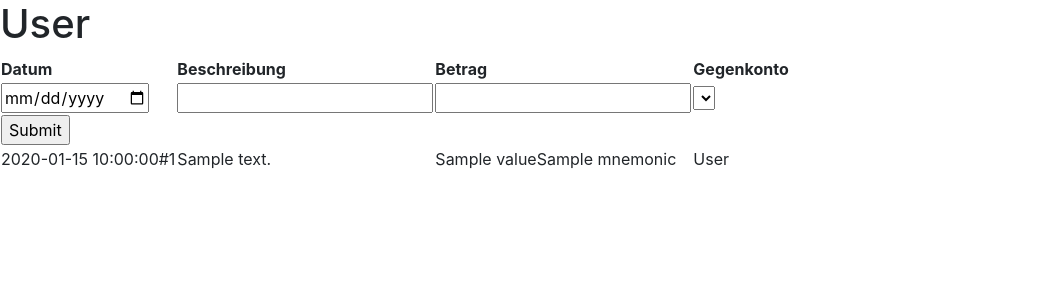
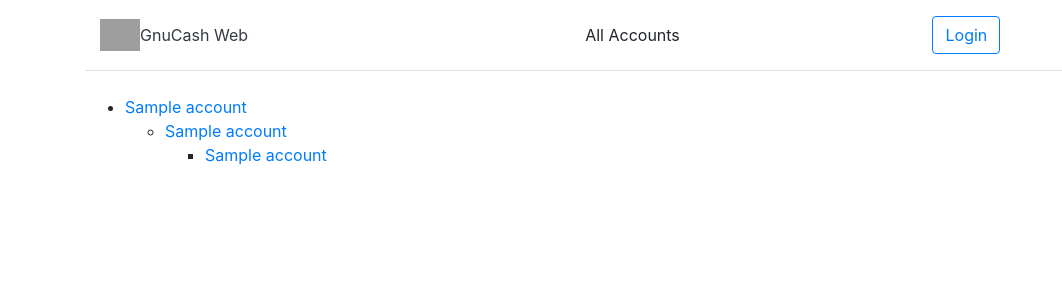
Before and after one commit to joshuabach/gnucash-web, a Flask app: template templates/account.j2 in a window 1280 px wide. Shown: the top 300 px of the page, without its empty margins (0-1062 px from the left). Run offline with Flask 2, Linux system fonts and the light colour scheme; the template is opened without the code that fills it: most values are stand-ins (such as "Sample title", 1, 10 or a date in 2020); lists and menus that the app fills with data are empty; parts of the project's set-up code (start-up, migrations or seed data) failed here and were passed over; some libraries are stand-ins or nearby versions; grey boxes are pictures that could not be loaded.

Commit message:
Bootstrap it and reorganise web structure a bit

```diff
--- a/gnucash_web.py
+++ b/gnucash_web.py
@@ -6,6 +6,13 @@ from piecash import open_book, Transaction, Split
 
 from main import app, config, logger
 from auth import requires_auth, get_db_credentials
+
+def parent_accounts(account):
+    if account:
+        yield from parent_accounts(account.parent)
+        yield account
+
+app.jinja_env.filters['parentaccounts'] = parent_accounts
 
 
 @app.route('/accounts/<path:account_name>')
@@ -17,21 +24,11 @@ def show_account(account_name):
     with open_book(uri_conn=config.DB_URI(*get_db_credentials())) as book:
         account = book.accounts.get(fullname=account_name) if account_name else book.root_account
 
-        # TODO: Support non-placeholder accounts with subaccounts
-        if account.placeholder or account.type == 'ROOT':
-            # List all subaccounts
-            return render_template(
-                'accounts.j2',
-                base_account=account,
-                account_name=account.fullname or 'Book',
-            )
-        else:
-            # List transactions in account
-            return render_template(
-                'account.j2',
-                account=account,
-                book=book,
-            )
+        return render_template(
+            'account.j2',
+            account=account,
+            book=book,
+        )
 
 @app.route('/transaction', methods=['POST'])
 @requires_auth
--- a/templates/account.j2
+++ b/templates/account.j2
@@ -1,9 +1,42 @@
 {% extends 'base.j2' %}
-{% block title %}{{ account.fullname }}{% endblock title %}
+
+{% block title %}{{ account.fullname or 'Accounts' }}{% endblock title %}
+
+{% block account_header %}
+  {% for parent_account in account | parentaccounts -%}
+    {% if loop.first and loop.last -%}
+      All Accounts
+    {%- elif loop.last -%}
+      {{ parent_account.name }}
+    {%- elif not loop.first -%}
+      <a class="link" href="{{ url_for('show_account', account_name=parent_account.fullname.replace(':', '/')) }}">
+        {{ parent_account.name }}
+      </a>:
+    {%- endif -%}
+  {%- endfor %}
+{% endblock account_header %}
 {% block content %}
-  <h1>{{ account.fullname }}</h1>
+  <ul>
+    {% for account in account.children | sort(attribute='name') recursive %}
+      <li>
+        {% if account.placeholder %}
+          {{ account.name }}
+        {% else %}
+          <a href="{{ url_for('show_account') }}/{{ account.fullname | replace(':', '/') }}">
+            {{ account.name }}
+          </a>
+        {% endif %}
+
+        {% if account.children %}
+          <ul>{{ loop(account.children) }}</ul>
+        {% endif %}
+      </li>
+    {% endfor %}
+  </ul>
+
+  {% if not account.placeholder and account.parent %}
     <form id="add_transaction" action="{{ url_for('add_transaction') }}" method="post">
-    <input type="hidden" name="account_name" value={{ account.fullname }}>
+      <input type="hidden" name="{{ account.fullname }}" value={{ account.fullname }}>
     </form>
     <table>
       <thead>
@@ -55,4 +88,5 @@
         {% endfor %}
       </tbody>
     </table>
+  {% endif %}
 {% endblock content %}
--- a/templates/base.j2
+++ b/templates/base.j2
@@ -10,8 +10,42 @@
     {% block head %}{% endblock %}
   </head>
   <body>
-    <div id="content">{% block content %}{% endblock %}</div>
+    <div class="container">
+      <header class="d-flex flex-wrap align-items-center justify-content-center justify-content-md-between
+                     py-3 mb-4 border-bottom">
+        <a href="{{ url_for('show_account') }}"
+            class="d-flex align-items-center col-md-3 mb-2 mb-md-0 text-dark text-decoration-none">
+          <img class="bi me-2" width="40" height="32" role="img"
+               src="https://gnucash.org/images/gnc-download.png"></img>
+               GnuCash Web
+        </a>
+
+        <div class="nav col-12 col-md-auto mb-2 justify-content-center mb-md-0">
+          {% block account_header %}
+            <a href="{{ url_for('show_account') }}" class="nav-link px-2 link-dark">Accounts</a>
+          {% endblock account_header %}
+        </div>
+
+        <div class="col-md-3 text-end">
+          {% if 'username' in session %}
+            <form action="{{ url_for('logout') }}" method="POST">
+              <input type="submit" class="btn btn-outline-primary me-2" value="Logout">
+            </form>
+          {% elif request.path != url_for('login') %}
+            <a href="{{ url_for('login') }}">
+              <button type="button" class="btn btn-outline-primary me-2">Login</button>
+            </a>
+          {% endif %}
+        </div>
+      </header>
+    </div>
+
+    <main>
+      <div id="content" class="container">{% block content required %}{% endblock %}</div>
+    </main>
+
     <script src="/static/bootstrap/js/bootstrap.bundle.min.js"></script>
+
     <address>
       <a href="mailto:joshua@galp.bachmeier.cc"></a>
     </address>
--- a/templates/login.j2
+++ b/templates/login.j2
@@ -1,7 +1,6 @@
 {% extends 'base.j2' %}
 {% block title %}Login{% endblock title %}
 {% block content %}
-  <h1>Gnucash Web Login</h1>
   <form method="POST">
     <input type="text" id="username" name="username" placeholder="Username">
     <input type="password" id="password" name="password" placeholder="Password">
--- a/templates/user.j2
+++ b/templates/user.j2
@@ -1,10 +1,5 @@
 {% extends 'base.j2' %}
 {% block title %}Login{% endblock title %}
 {% block content %}
-  <h1>Gnucash Web</h1>
   Logged in as {{ username }}.
-
-  <form action="{{ url_for('logout') }} "method="POST">
-    <input type="submit" value="Logout">
-  </form>
 {% endblock content %}
```
Also changed, not shown: templates/accounts.j2 (deleted, +0 -22 lines). Lines whose indentation alone changed are shown as unchanged.
